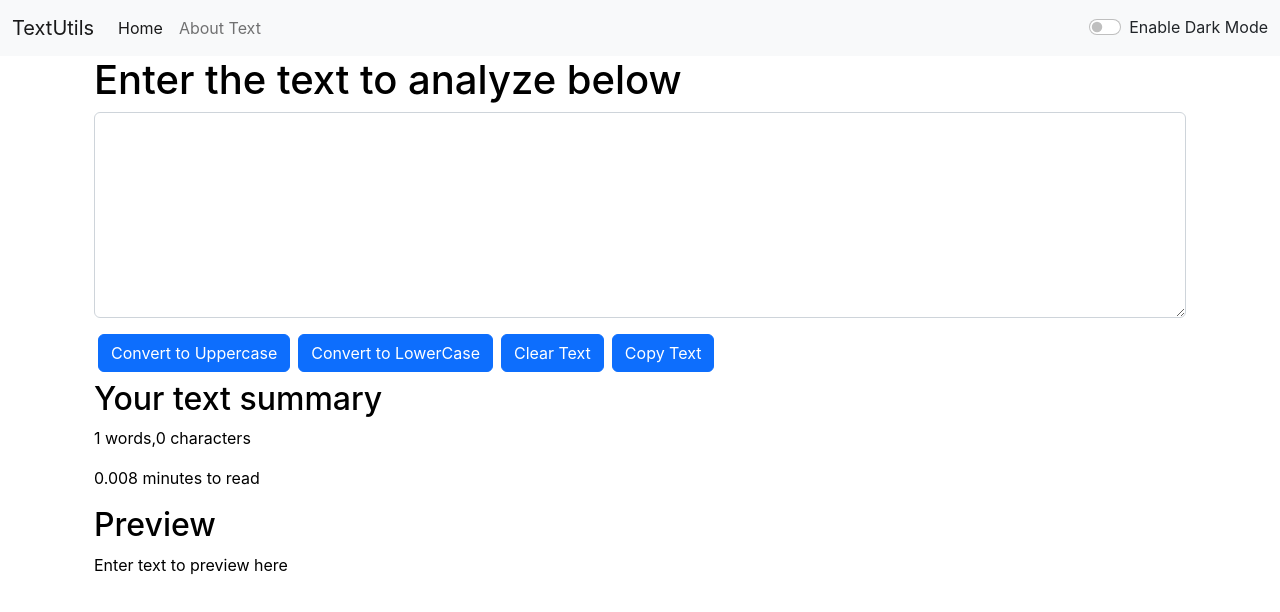
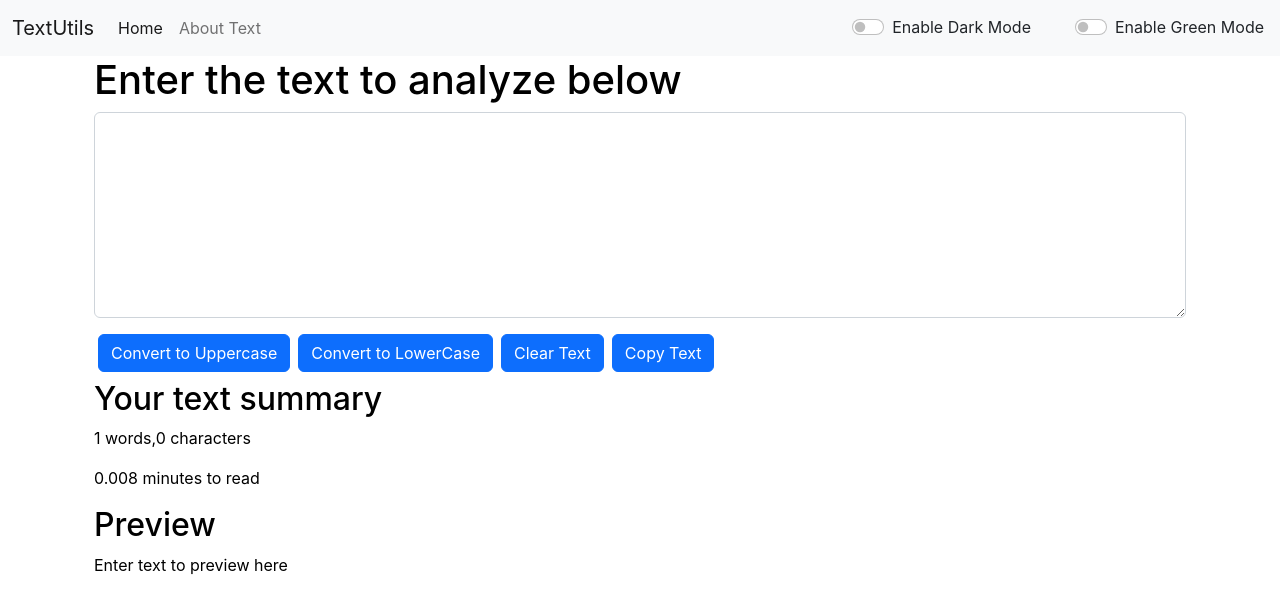
Before and after one commit to usernotavailable123/textutils, a React (Create React App) app: page / in a window 1280 px wide. Shown: the top 612 px of the page. Built offline with nearby package versions, Linux system fonts and the light colour scheme.

Commit message:
added green mode

```diff
--- a/src/App.js
+++ b/src/App.js
@@ -6,6 +6,7 @@
 import TextForm from './components/TextForm';
 function App() {
   const [mode,setMode] = useState('light');//states whether dark mode is enabled or not
+
   const[alert,setAlert] = useState(null);
   const showAlert = (message,type) =>{
     setAlert({
@@ -27,9 +28,21 @@
       showAlert("Light Mode has been enabled","success");
     }
   }
+  const setGreenMode = () =>{
+    if(mode === 'light'){
+      setMode('green');
+      document.body.style.backgroundColor = '#23c178';
+      showAlert('Green Mode has been enabled','success');
+    }else{
+      setMode('light');
+      document.body.style.backgroundColor = 'white';
+      showAlert("Light Mode has been enabled","success");
+    }
+  }
+
   return (
    <>
-      <Navbar title="TextUtils" aboutText="About Text" mode={mode} toggleMode = {toggleMode}/>
+      <Navbar title="TextUtils" aboutText="About Text" mode={mode} toggleMode = {toggleMode} setGreenMode = {setGreenMode}/>
       <Alert alert = {alert}/>
       <div className='container'>
         <TextForm heading="Enter the text to analyze below" mode = {mode} showAlert = {showAlert}/>
--- a/src/components/Navbar.js
+++ b/src/components/Navbar.js
@@ -3,7 +3,7 @@
 
 export default function Navbar(props) {
   return (
-    <nav className={`navbar navbar-expand-lg navbar-${props.mode} bg-${props.mode}`}>
+    <nav className={`navbar navbar-expand-lg navbar-${props.mode} bg-${props.mode}`} style={{backgroundColor:props.mode ==='green'?'green':'white'}}>
   <div className="container-fluid">
     <a className="navbar-brand" href="/">{props.title}</a>
     <button className="navbar-toggler" type="button" data-bs-toggle="collapse" data-bs-target="#navbarSupportedContent" aria-controls="navbarSupportedContent" aria-expanded="false" aria-label="Toggle navigation">
@@ -18,14 +18,15 @@
           <a className="nav-link" href="/">{props.aboutText}</a>
         </li>
       </ul>
-      {/* <form className="d-flex" role="search">
-        <input className="form-control me-2" type="search" placeholder="Search" aria-label="Search" />
-        <button className="btn btn-primary" type="submit">Search</button>
-      </form> */}
-      <div className={`form-check form-switch text-${props.mode==='light'?'dark':'light'}`}>
-        <input className="form-check-input" type="checkbox" role="switch" id="flexSwitchCheckDefault" onClick={props.toggleMode}/>
-        <label className="form-check-label" htmlFor="flexSwitchCheckDefault">Enable {props.mode === 'light'? 'Dark' : 'Light'} Mode</label>
-    </div>
+
+        <div className={`form-check form-switch text-${props.mode==='light'?'dark':'light'}`}>
+            <input className="form-check-input" type="checkbox" role="switch" id="flexSwitchCheckDefault" onClick={props.toggleMode}/>
+            <label className="form-check-label" htmlFor="flexSwitchCheckDefault">Enable {props.mode === 'light'? 'Dark' : 'Light'} Mode</label>
+        </div>
+        <div className={`form-check form-switch text-${props.mode ==='light'?'green':'light' }`}>
+            <input className='form-check-input mx-1' type="checkbox" role="switch" id="flexSwitchCheckDefault" onClick = {props.setGreenMode}/>
+            <label className='form-check-label mx-1' htmlFor="flexSwitchCheckDefault">Enable {props.mode === 'light'? 'Green' : 'Light'} Mode</label>
+        </div>
     </div>
   </div>
 </nav>
--- a/src/components/TextForm.js
+++ b/src/components/TextForm.js
@@ -39,10 +39,10 @@
             <textarea className="form-control" value={text} onChange = {handleOnChange} rows="8" style = {{backgroundColor:props.mode==='dark'?'grey':'white',
             color: props.mode === 'dark'?'white':'black'}} id = 'myBox'></textarea>
             </div>
-            <button className="btn btn-primary mx-1" onClick={handleUpClick}> Convert to Uppercase</button>
-            <button className="btn btn-primary mx-1" onClick={handleLoClick}> Convert to LowerCase</button>
-            <button className="btn btn-primary mx-1" onClick={handleClearClick}> Clear Text</button>
-            <button className="btn btn-primary mx-1" onClick={handleCopy}> Copy Text</button>
+            <button className={`btn btn-${props.mode ==='green'?'success':'primary'} mx-1`} onClick={handleUpClick}> Convert to Uppercase</button>
+            <button className={`btn btn-${props.mode ==='green'?'success':'primary'} mx-1`} onClick={handleLoClick}> Convert to LowerCase</button>
+            <button className={`btn btn-${props.mode ==='green'?'success':'primary'} mx-1`} onClick={handleClearClick}> Clear Text</button>
+            <button className={`btn btn-${props.mode ==='green'?'success':'primary'} mx-1`} onClick={handleCopy}> Copy Text</button>
         </div>
         <div className='container my-2' style = {{color:props.mode==='dark'?'white':'black'}}>
             <h2>Your text summary</h2>
```
